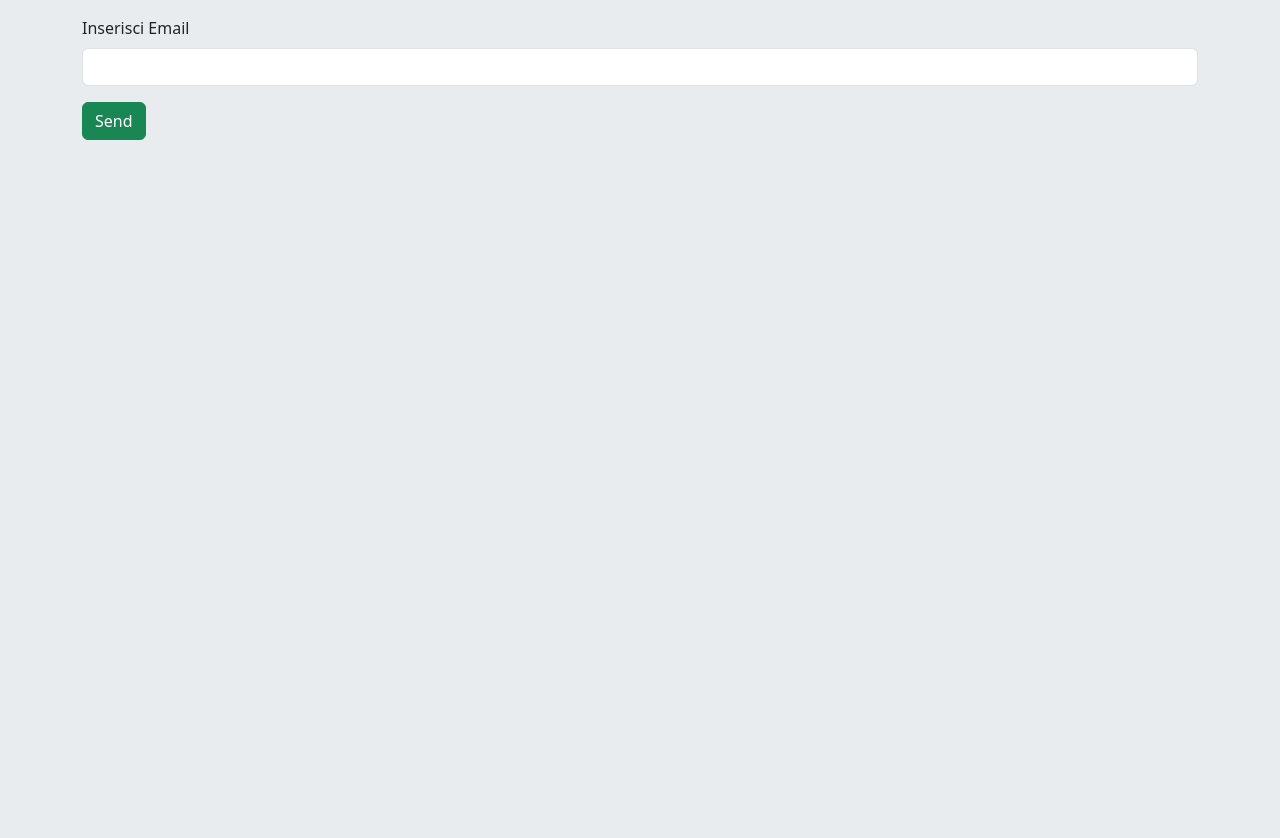
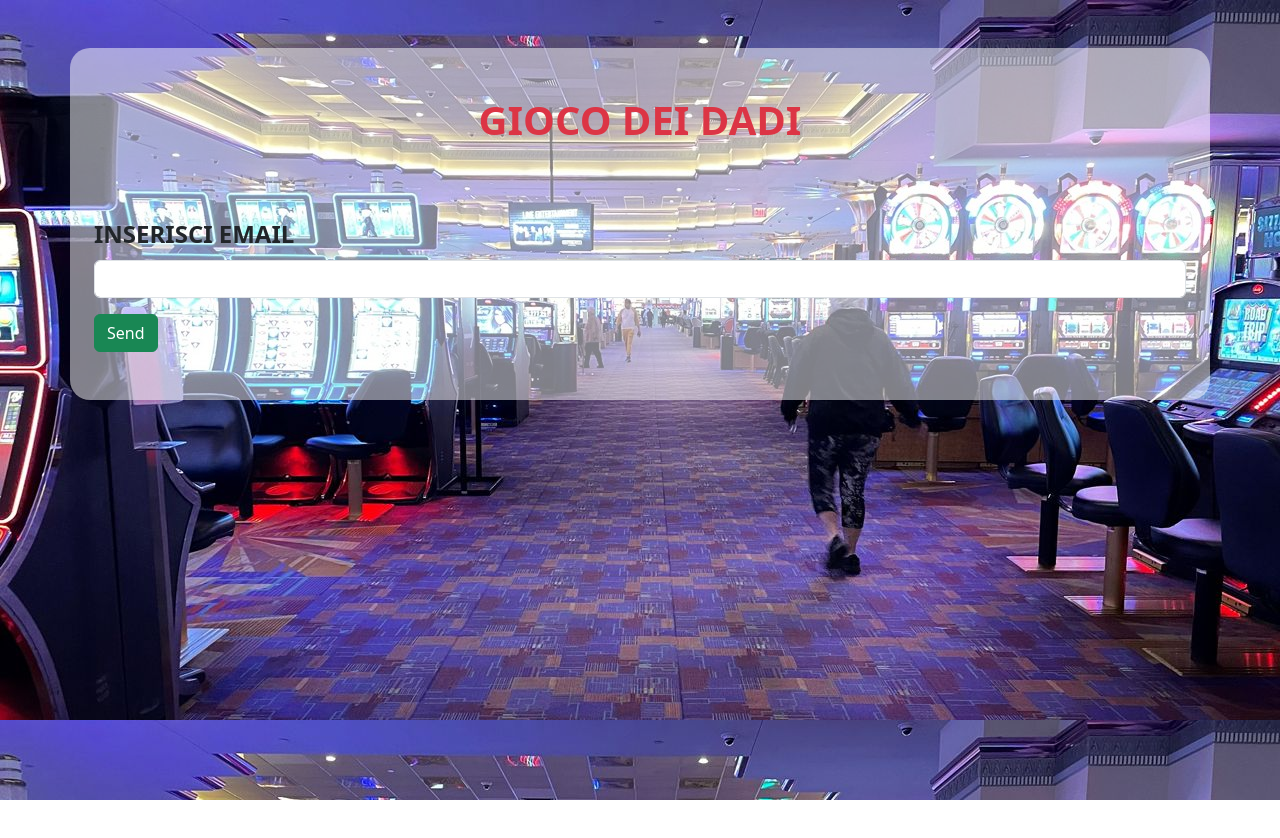
Before and after one commit to valeriobartoletti97/js-mail-dadi, a plain HTML site: page index.html in a window 1280 px wide. After the commit the page ends 800 px from the top, so only its background shows below. Drawn offline with nearby package versions, Linux system fonts and the light colour scheme.

Commit message:
complete css and html

```diff
--- a/css/style.css
+++ b/css/style.css
@@ -1,9 +1,16 @@
-div.container{
+div.container, main{
     border-radius: 20px;
 }
 img, div.mx-auto{
     width: 300px;
 }
 main{
-    height: 1000px;
+
+    background-color: rgba(255, 255, 255, 0.5)
 }
+
+body{
+    font-size: 1.3em;
+    background-image: url(../img/bg-casino.jpg);
+    background-size:cover;
+}
--- a/index.html
+++ b/index.html
@@ -8,9 +8,10 @@
     <title>Dadi</title>
 </head>
 <body>
-    <main class="bg-body-secondary ">
+    <main class="container my-5 pb-5">
+        <h1 class="text-center py-5 text-uppercase text-danger fw-bolder">Gioco dei dadi</h1>
         <div class="container pt-3">
-            <label for="email" class="form-label">Inserisci Email</label>
+            <label for="email" class="form-label text-uppercase fs-4 fw-bolder">Inserisci Email</label>
             <input type="email" class="form-control" id="email" name="email" value="" aria-describedby="emailHelp">
             <button class="btn btn-success mt-3">Send</button>
         </div>
```
Also changed, not shown: img/bg-casino.jpg (added).
